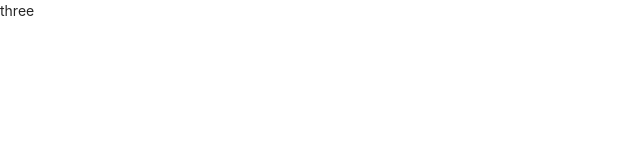
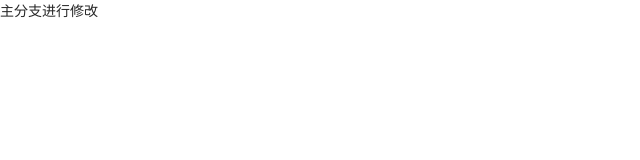
Before and after one commit to lemonkang/Financial, a React (Create React App) app: page / in a window 1280 px wide. Shown: the top 160 px of the page, without its empty margins (0-640 px from the left). Built offline with nearby package versions, Linux system fonts and the light colour scheme.

Commit message:
主分支进行修改

```diff
--- a/src/App.tsx
+++ b/src/App.tsx
@@ -3,7 +3,7 @@ import React from 'react'
 const App = () => {
   return (
     <div>
-    three
+    主分支进行修改
     </div>
   )
 }
```
